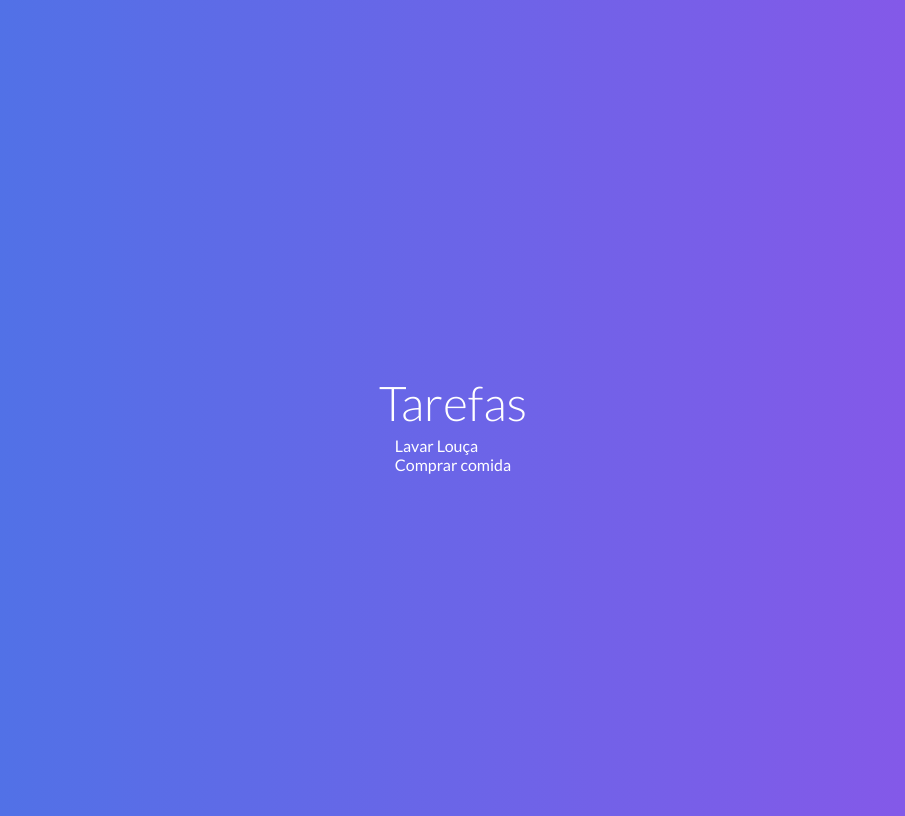
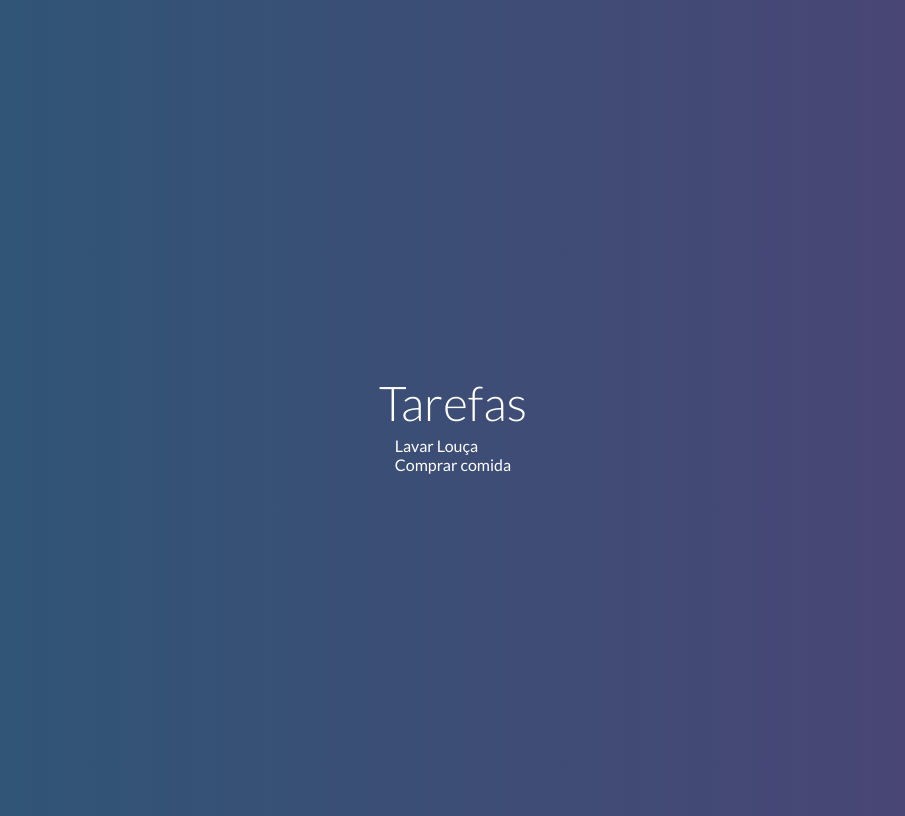
Before and after one commit to leandrocodes/vue.js-studies, a Vue app in the folder 9th - todo-list/: page / in a window 1280 px wide. Shown: the whole page, without its empty margins (187-1092 px from the left). Built offline with nearby package versions, Linux system fonts and the light colour scheme.

Commit message:
new gradient

```diff
--- a/9th - todo-list/src/App.vue
+++ b/9th - todo-list/src/App.vue
@@ -26,16 +26,16 @@ export default {
 <style>
 body {
   font-family: "Lato", sans-serif;
-  background: #4776e6; /* fallback for old browsers */
+  background: #2b5876; /* fallback for old browsers */
   background: -webkit-linear-gradient(
-    to right,
-    #4776e6,
-    #8e54e9
+    to left,
+    #4e4376,
+    #2b5876
   ); /* Chrome 10-25, Safari 5.1-6 */
   background: linear-gradient(
-    to right,
-    #4776e6,
-    #8e54e9
+    to left,
+    #4e4376,
+    #2b5876
   ); /* W3C, IE 10+/ Edge, Firefox 16+, Chrome 26+, Opera 12+, Safari 7+ */
 
   color: #fff;
```
